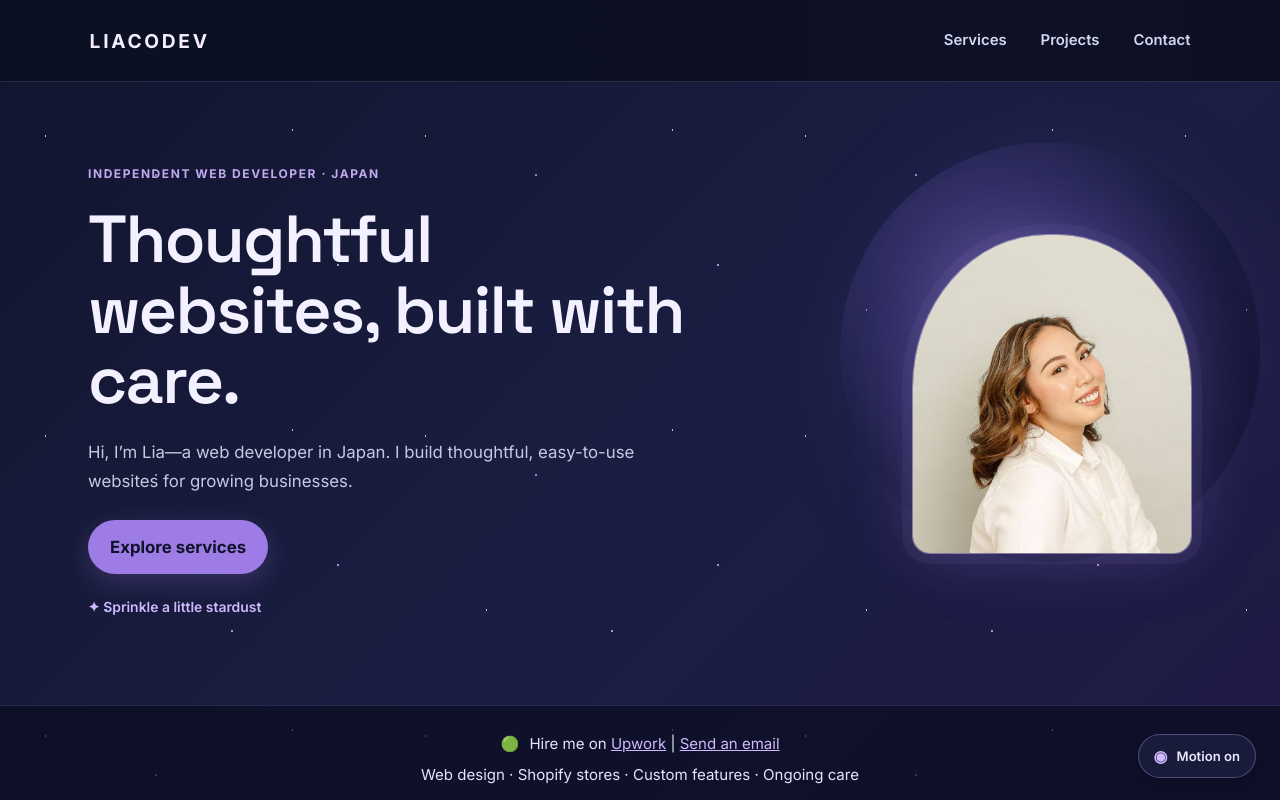
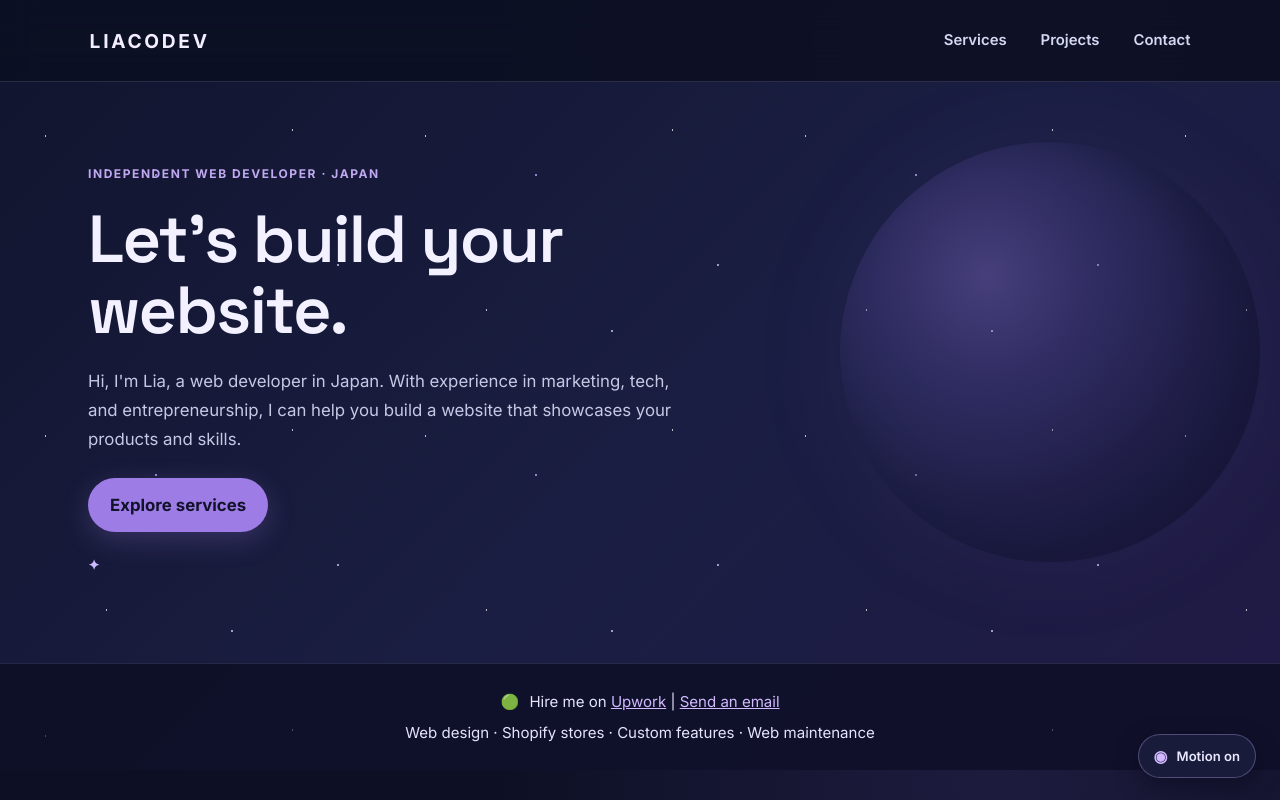
Before and after one commit to liacodev/liacodev, a plain HTML site: page index.html in a window 1280 px wide. Shown: the top 800 px of the page. Drawn offline with Linux system fonts and the light colour scheme.

Commit message:
Update homepage introduction and remove portrait

```diff
--- a/index.html
+++ b/index.html
@@ -4,7 +4,7 @@
   <meta charset="UTF-8">
   <meta name="viewport" content="width=device-width, initial-scale=1.0">
   <title>Lia | Web Developer & Shopify Specialist</title>
-  <meta name="description" content="Thoughtful websites and Shopify experiences, designed and built by Lia, an independent web developer based in Japan.">
+  <meta name="description" content="Thoughtful websites and Shopify experiences, designed and built by Lia.">
   <meta property="og:title" content="Liacodev"/>
   <meta property="og:description" content="Liacodev | Web Developer & Shopify Specialist"/>
   <meta property="og:image" content="https://liacodev.com/images/liacodev_logo.png">
@@ -32,19 +32,18 @@
   <section id="about" class="section fade-in">
     <div class="about-container">
       <div class="about-card">
-        <h2>Thoughtful websites, built with care.</h2>
-        <p>Hi, I’m Lia—a web developer in Japan. I build thoughtful, easy-to-use websites for growing businesses.</p>
+        <h2>Let's build your website.</h2>
+        <p>Hi, I'm Lia, a web developer in Japan. With experience in marketing, tech, and entrepreneurship, I can help you build a website that showcases your products and skills.</p>
         <p><a href="#services">Explore services</a></p>
-        <button class="stardust-trigger" id="stardustButton" type="button" aria-label="Sprinkle a little stardust">✦ Sprinkle a little stardust</button>
+        <button class="stardust-trigger" id="stardustButton" type="button" aria-label="Excited to build with you!">✦</button>
       </div>
-      <img id="lia_pic" src="2x2 portfolio pic.jpg" alt="Me">
     </div>
     <div class="social-links">
       <p><span class="emoji">🟢</span> Hire me on
         <a href="https://www.upwork.com/freelancers/~01bcc91c85dceb26e0?mp_source=share">Upwork</a> |
         <a href="#contact">Send an email</a>
       </p>
-      <p>Web design · Shopify stores · Custom features · Ongoing care</p>
+      <p>Web design · Shopify stores · Custom features · Web maintenance</p>
     </div>
   </section>
   <br>
```
